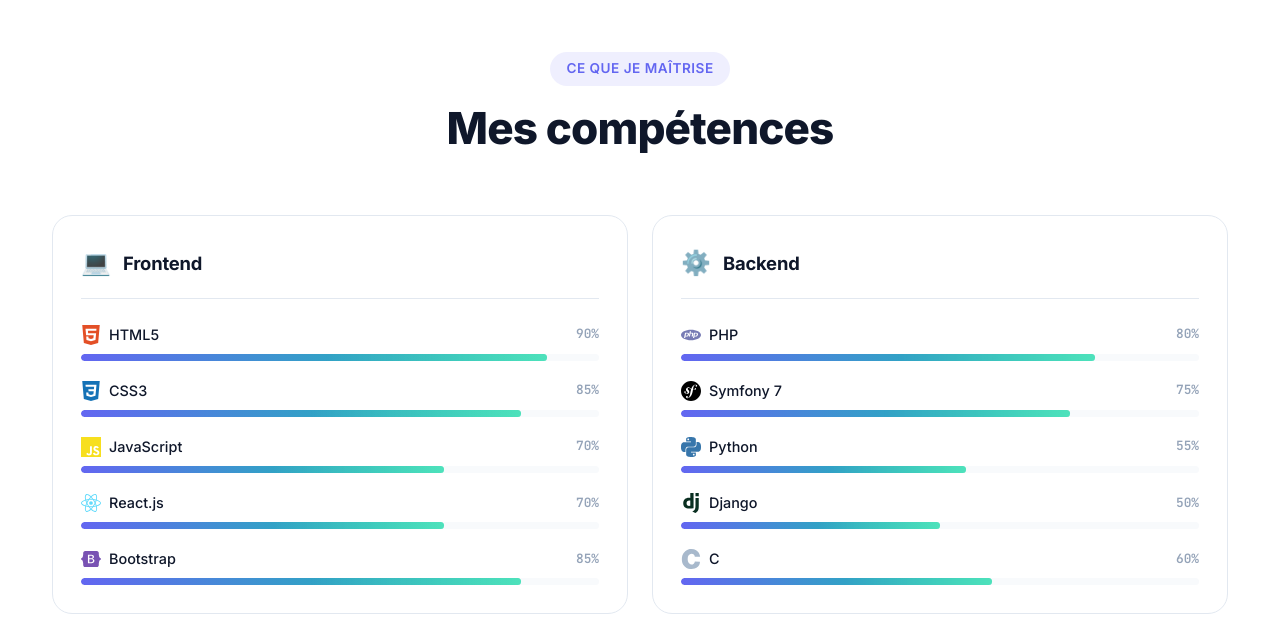
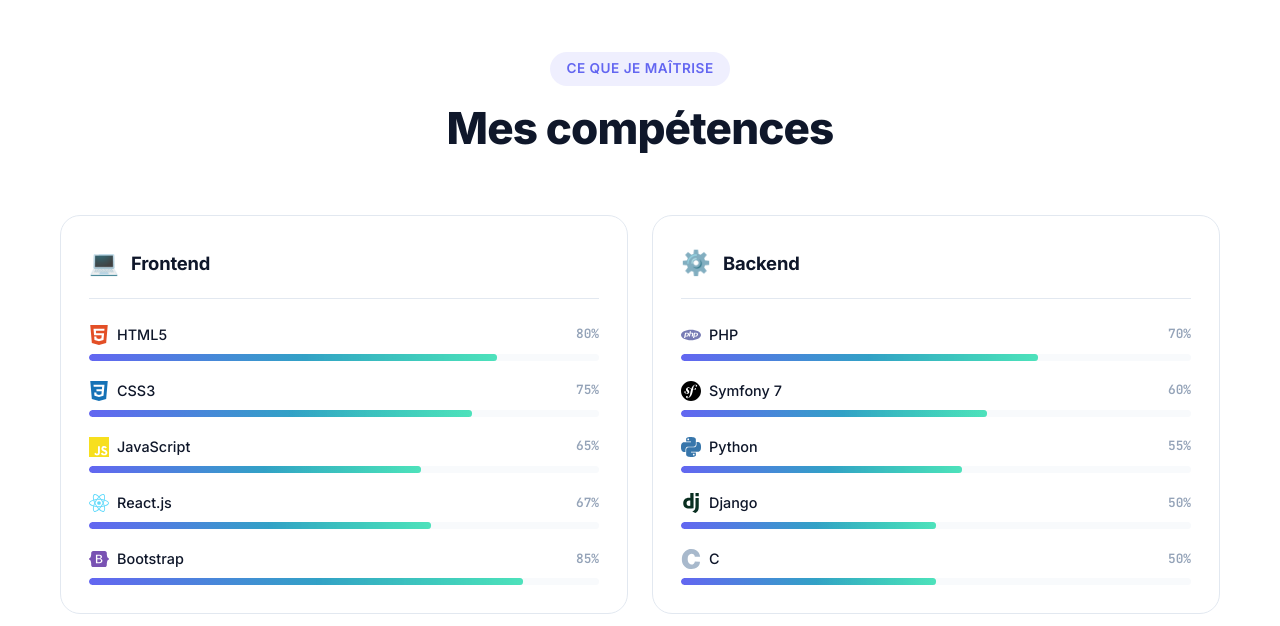
Before and after one commit to Mahenintsoaa/mon-portfolio, a React (Create React App) app: page / in a window 1280 px wide. Shown: the part 1934-2560 px from the top of the page. Built offline with nearby package versions, Linux system fonts and the light colour scheme.

Commit message:
configuration emailjs

```diff
--- a/src/App.css
+++ b/src/App.css
@@ -1,6 +1,3 @@
-/* ============================================
-   VARIABLES & RESET
-   ============================================ */
 :root {
   --primary: #6366f1;
   --primary-dark: #4f46e5;
@@ -46,14 +43,18 @@
   --shadow-lg: 0 20px 40px rgba(0, 0, 0, 0.5);
 }
 
-* {
+/* 🛠️ CORRECTION OVERFLOW GLOBAL */
+html, body {
   margin: 0;
   padding: 0;
+  max-width: 100vw;
+  overflow-x: hidden !important; /* Empêche le scroll horizontal */
+  position: relative;
   box-sizing: border-box;
 }
 
-html {
-  scroll-behavior: smooth;
+*, *::before, *::after {
+  box-sizing: inherit;
 }
 
 body {
@@ -62,16 +63,47 @@ body {
   color: var(--text-primary);
   line-height: 1.6;
   transition: background-color 0.3s ease, color 0.3s ease;
-  overflow-x: hidden;
+  font-size: 16px;
+  -webkit-font-smoothing: antialiased;
 }
 
 section {
   padding: 100px 0;
   position: relative;
+  width: 100%;
+  overflow: hidden; /* Cache les débordements internes des sections */
 }
 
 .container {
   max-width: 1200px;
+  padding-left: 20px;
+  padding-right: 20px;
+  margin: 0 auto;
+  width: 100%;
+}
+
+/* Empêche les images de dépasser */
+img, video, iframe {
+  max-width: 100%;
+  height: auto;
+}
+
+/* ============================================
+   ANIMATIONS AOS (Correctif overflow)
+   ============================================ */
+[data-aos] {
+  pointer-events: none;
+}
+[data-aos].aos-animate {
+  pointer-events: auto;
+}
+
+/* Sur mobile, on désactive l'animation de glissement horizontal qui cause des overflows */
+@media (max-width: 768px) {
+  [data-aos^="fade"][data-aos^="fade"] {
+    transform: none !important;
+    opacity: 1 !important;
+  }
 }
 
 /* ============================================
@@ -170,6 +202,7 @@ section {
   padding: 18px 0;
   transition: var(--transition);
   border-bottom: 1px solid transparent;
+  width: 100%;
 }
 
 [data-theme="dark"] .custom-navbar {
@@ -262,8 +295,9 @@ section {
   align-items: center;
   padding: 120px 0 80px;
   position: relative;
-  overflow: hidden;
+  overflow: hidden; /* Important pour cacher les blobs */
   background: var(--bg-main);
+  width: 100%;
 }
 
 .hero-bg-grid {
--- a/src/components/Contact.js
+++ b/src/components/Contact.js
@@ -29,8 +29,10 @@ const Contact = () => {
     if (Object.keys(newErrors).length > 0) { setErrors(newErrors); return; }
 
     setSending(true);
-    const serviceID = 'service_27fjege';
-    const templateID = 'YOUR_TEMPLATE_ID';
+
+    // ✅ TES VRAIS IDENTIFIANTS SONT ICI :
+    const serviceID = 'service_mh47j0i';
+    const templateID = 'template_e99mlqe';
     const publicKey = 'SIiS7U-A08crb8rZv';
 
     emailjs.sendForm(serviceID, templateID, form.current, publicKey)
@@ -48,7 +50,7 @@ const Contact = () => {
 
   const contactInfos = [
     { icon: <FaEnvelope />, label: 'Email', value: 'mahenintsoatrade@gmail.com', href: 'mailto:mahenintsoatrade@gmail.com' },
-    { icon: <FaPhone />, label: 'Téléphone', value: '+261 34 70 949 97', href: 'tel:+261347094997' },
+    { icon: <FaPhone />, label: 'Téléphone', value: '+261 34 70 949 97 / +261 32 99 516 57', href: 'tel:+261347094997' },
     { icon: <FaMapMarkerAlt />, label: 'Localisation', value: 'Antananarivo, Madagascar' },
   ];
 
--- a/src/components/Education.js
+++ b/src/components/Education.js
@@ -42,7 +42,7 @@ const Education = () => {
     },
     {
       type: 'diploma',
-      icon: <FaSchool />,
+      icon: <FaGraduationCap />,
       title: 'Baccalauréat série OSE',
       subtitle: 'Lycée Ambohimanambola, Antananarivo',
       period: '2021 - 2022',
--- a/src/data/projectsData.js
+++ b/src/data/projectsData.js
@@ -108,6 +108,8 @@ export const projectsData = [
     category: 'web',
     description: 'Système de vote numérique sécurisé permettant aux électeurs de voter à distance. Garantit l\'anonymat, l\'intégrité et la transparence du processus électoral.',
     technologies: [
+      { name: 'HTML5', icon: SiHtml5, color: '#E34F26' },
+      { name: 'CSS3', icon: SiCss3, color: '#1572B6' },
       { name: 'PHP', icon: SiPhp, color: '#777BB4' },
       { name: 'MySQL', icon: SiMysql, color: '#4479A1' },
       { name: 'JavaScript', icon: SiJavascript, color: '#F7DF1E' },
--- a/src/data/skillsData.js
+++ b/src/data/skillsData.js
@@ -17,10 +17,10 @@ export const skillCategories = [
     title: 'Frontend',
     icon: '💻',
     skills: [
-      { name: 'HTML5', level: 90, icon: SiHtml5, color: '#E34F26' },
-      { name: 'CSS3', level: 85, icon: SiCss3, color: '#1572B6' },
-      { name: 'JavaScript', level: 70, icon: SiJavascript, color: '#F7DF1E' },
-      { name: 'React.js', level: 70, icon: SiReact, color: '#61DAFB' },
+      { name: 'HTML5', level: 80, icon: SiHtml5, color: '#E34F26' },
+      { name: 'CSS3', level: 75, icon: SiCss3, color: '#1572B6' },
+      { name: 'JavaScript', level: 65, icon: SiJavascript, color: '#F7DF1E' },
+      { name: 'React.js', level: 67, icon: SiReact, color: '#61DAFB' },
       { name: 'Bootstrap', level: 85, icon: SiBootstrap, color: '#7952B3' },
     ]
   },
@@ -28,11 +28,11 @@ export const skillCategories = [
     title: 'Backend',
     icon: '⚙️',
     skills: [
-      { name: 'PHP', level: 80, icon: SiPhp, color: '#777BB4' },
-      { name: 'Symfony 7', level: 75, icon: SiSymfony, color: '#000000' },
+      { name: 'PHP', level: 70, icon: SiPhp, color: '#777BB4' },
+      { name: 'Symfony 7', level: 60, icon: SiSymfony, color: '#000000' },
       { name: 'Python', level: 55, icon: SiPython, color: '#3776AB' },
       { name: 'Django', level: 50, icon: SiDjango, color: '#092E20' },
-      { name: 'C', level: 60, icon: SiC, color: '#A8B9CC' },
+      { name: 'C', level: 50, icon: SiC, color: '#A8B9CC' },
     ]
   },
   {
@@ -40,7 +40,7 @@ export const skillCategories = [
     icon: '🗄️',
     skills: [
       { name: 'MySQL', level: 80, icon: SiMysql, color: '#4479A1' },
-      { name: 'PostgreSQL', level: 70, icon: SiPostgresql, color: '#4169E1' },
+      { name: 'PostgreSQL', level: 60, icon: SiPostgresql, color: '#4169E1' },
       { name: 'SQLite', level: 75, icon: SiSqlite, color: '#003B57' },
     ]
   },
@@ -48,8 +48,8 @@ export const skillCategories = [
     title: 'Outils & DevOps',
     icon: '🛠️',
     skills: [
-      { name: 'Git', level: 80, icon: SiGit, color: '#F05032' },
-      { name: 'GitHub', level: 85, icon: SiGithub, color: '#181717' },
+      { name: 'Git', level: 75, icon: SiGit, color: '#F05032' },
+      { name: 'GitHub', level: 75, icon: SiGithub, color: '#181717' },
       { name: 'VS Code', level: 90, icon: TbBrandVscode, color: '#007ACC' },
       { name: 'UML', level: 70, icon: FaTools, color: '#6C63FF' },
     ]
@@ -58,10 +58,9 @@ export const skillCategories = [
     title: 'Systèmes & Réseaux',
     icon: '🌐',
     skills: [
-      { name: 'Linux (Ubuntu/Debian)', level: 75, icon: SiLinux, color: '#FCC624' },
-      // ✅ FaWindows (au lieu de SiWindows)
-      { name: 'Windows Server', level: 70, icon: FaWindows, color: '#0078D4' },
-      { name: 'Réseaux (LAN/VLAN)', level: 65, icon: FaNetworkWired, color: '#4A90E2' },
+      { name: 'Linux (Ubuntu/Debian)', level: 70, icon: SiLinux, color: '#FCC624' },
+      { name: 'Windows Server', level: 45, icon: FaWindows, color: '#0078D4' },
+      { name: 'Réseaux (LAN/VLAN)', level: 40, icon: FaNetworkWired, color: '#4A90E2' },
       { name: 'Support IT', level: 80, icon: FaServer, color: '#6366F1' },
     ]
   }
```
Also changed, not shown: public/d.png (added), public/portf.png.
